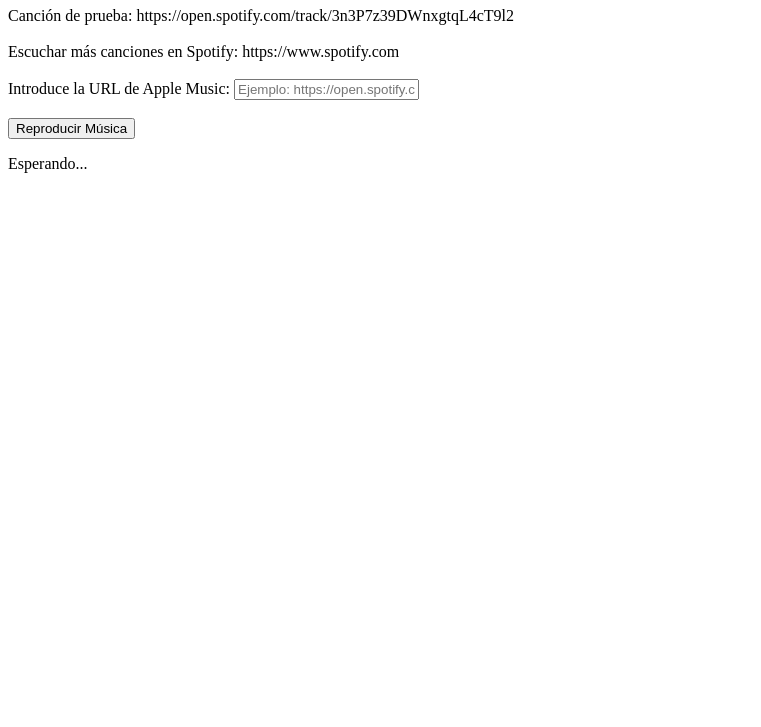
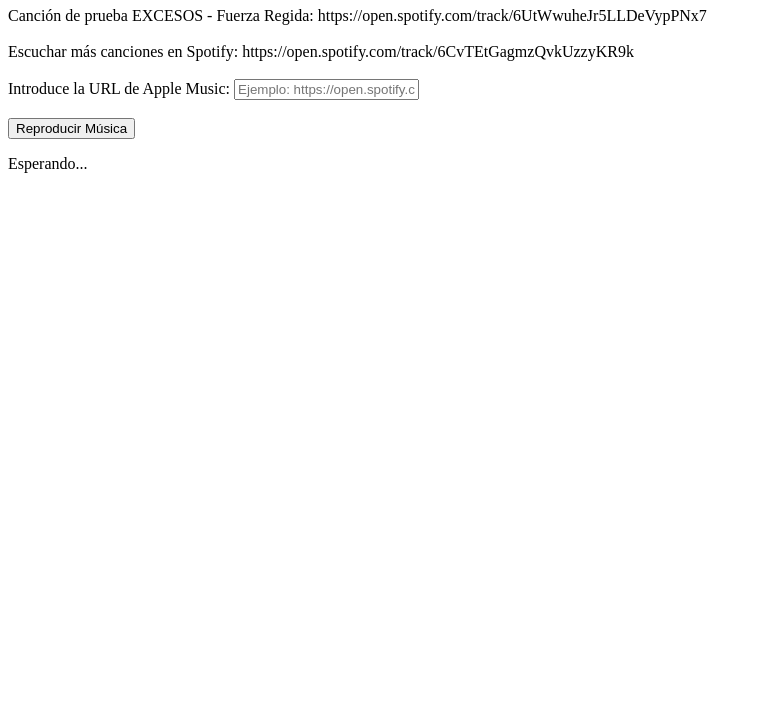
Before and after one commit to Black-09/SoundWave.github.io, a plain HTML site: page index.html in a window 1280 px wide. Shown: the part 73-800 px from the top of the page, without its empty margins (0-761 px from the left). Drawn offline with Linux system fonts and the light colour scheme.

Commit message:
Update index.html

```diff
--- a/index.html
+++ b/index.html
@@ -10,13 +10,13 @@
 
   <!-- Enlace de prueba a una canción dentro de un <label> sin hipervínculo -->
   <label for="spotifyUrl">
-    Canción de prueba: https://open.spotify.com/track/3n3P7z39DWnxgtqL4cT9l2
+    Canción de prueba EXCESOS - Fuerza Regida: https://open.spotify.com/track/6UtWwuheJr5LLDeVypPNx7
   </label>
   <br><br>
 
   <!-- Enlace a una página para escuchar más canciones dentro de un <label> sin hipervínculo -->
   <label for="spotifyUrl">
-    Escuchar más canciones en Spotify: https://www.spotify.com
+    Escuchar más canciones en Spotify: https://open.spotify.com/track/6CvTEtGagmzQvkUzzyKR9k
   </label>
   <br><br>
 
```
